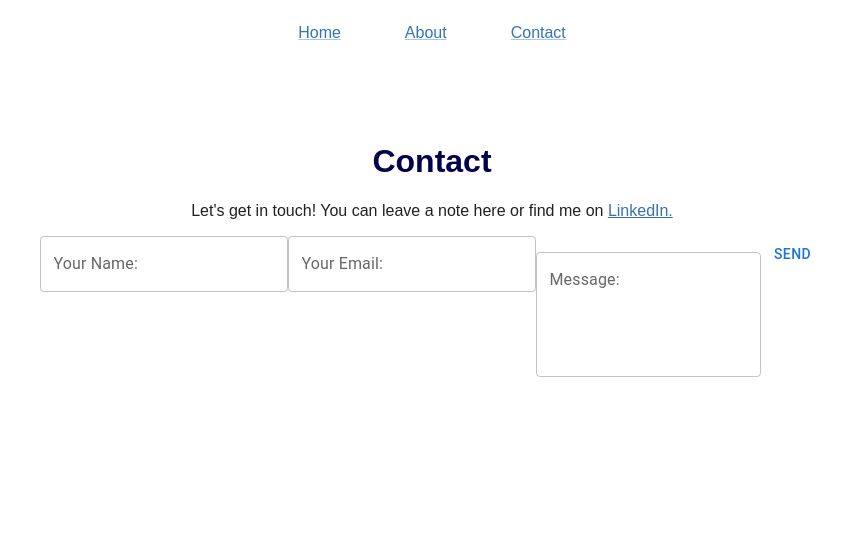
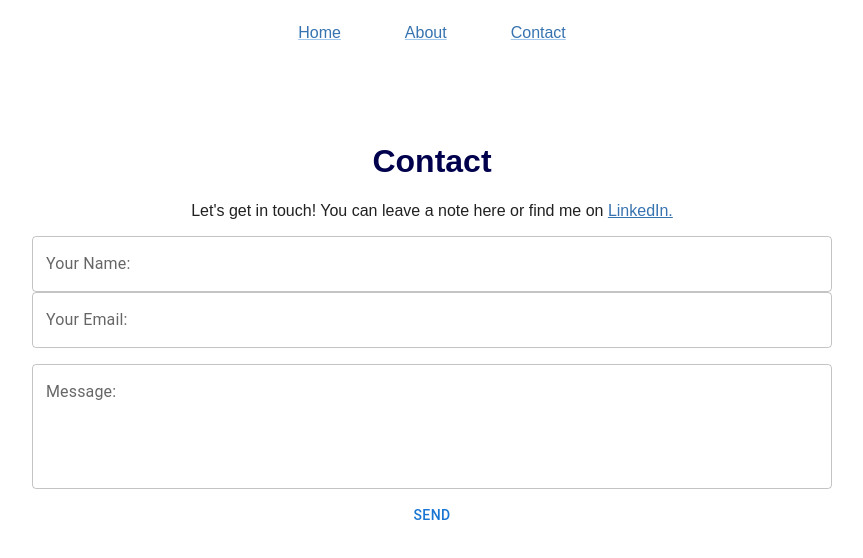
Before and after one commit to bjones526/personal-site, a React (Create React App) app: page /contact in a window 1280 px wide. Shown: the top 558 px of the page, without its empty margins (208-1071 px from the left). Built offline with nearby package versions, Linux system fonts and the light colour scheme.

Commit message:
update styling for latest material ui version

```diff
--- a/src/Components/Contact.js
+++ b/src/Components/Contact.js
@@ -1,20 +1,5 @@
 import React, { Component } from "react";
 import { Dialog, DialogTitle, Container, TextField, Button } from '@mui/material';
-//import { withStyles } from '@mui/styles';
-
-/*const styles = {
-    container: {
-        display: 'flex',
-        flexWrap: 'wrap',
-        flexDirection: 'column',
-    },
-    formField: {
-        marginLeft: "auto",
-        marginRight: "auto",
-        marginBottom: "1rem",
-        width: 300,
-    }
-};*/
 
 class Contact extends Component {
 
@@ -37,20 +22,20 @@ class Contact extends Component {
             <Container className="main-content contact">
                 <h1>Contact</h1>
                 <p>Let's get in touch! You can leave a note here or find me on <a href="https://www.linkedin.com/in/bailey-jones-06216877/">LinkedIn.</a></p>
-                <form name="contact" method="post">
+                <form name="contact" method="post" className="form-container">
                     <input type="hidden" name="form-name" value="contact" />
-                    <TextField
+                    <TextField className="formField"
                         id="name"
                         name="name"
                         label="Your Name:"
                     />
-                    <TextField
+                    <TextField className="form-field"
                         id="email"
                         name="email"
                         type="email"
                         label="Your Email:"
                     />
-                    <TextField
+                    <TextField className="form-field"
                         id="message"
                         name="messate"
                         label="Message:"
--- a/src/scss/App.scss
+++ b/src/scss/App.scss
@@ -1,5 +1,6 @@
 @import 'home';
 @import 'about';
+@import 'contact';
 
 .bailey-container {
   text-align: center;
--- /dev/null
+++ b/src/scss/_contact.scss
@@ -0,0 +1,16 @@
+
+.form-container {
+    display: flex;
+    flex-wrap: wrap;
+    flex-direction: column;
+    max-width: 800px;
+    margin-right: auto;
+    margin-left: auto;
+}
+
+.form-field {
+    margin-left: "auto";
+    margin-right: "auto";
+    margin-bottom: "1rem";
+    width: 300;
+}
```
Also changed, not shown: package.json (+5 -5 lines), 1 other file (tests, documents, lock files or other folders).
